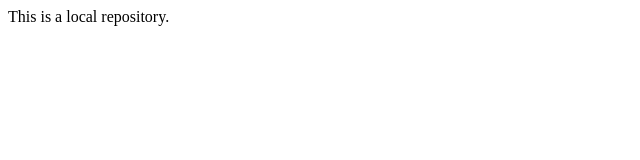
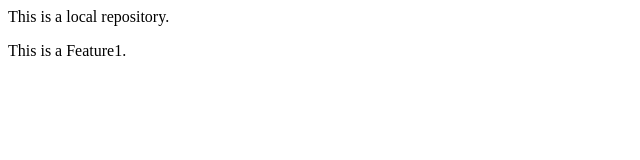
Before and after one commit to AMITNRLM123/LocalRepo, a plain HTML site: page index.html in a window 1280 px wide. Shown: the whole page, without its empty margins (0-640 px from the left). Drawn offline with Linux system fonts and the light colour scheme.

Commit message:
add new feature in index file

```diff
--- a/index.html
+++ b/index.html
@@ -1 +1,2 @@
 <p> This is a local repository.</p>
+<p> This is a Feature1.</p>
```
